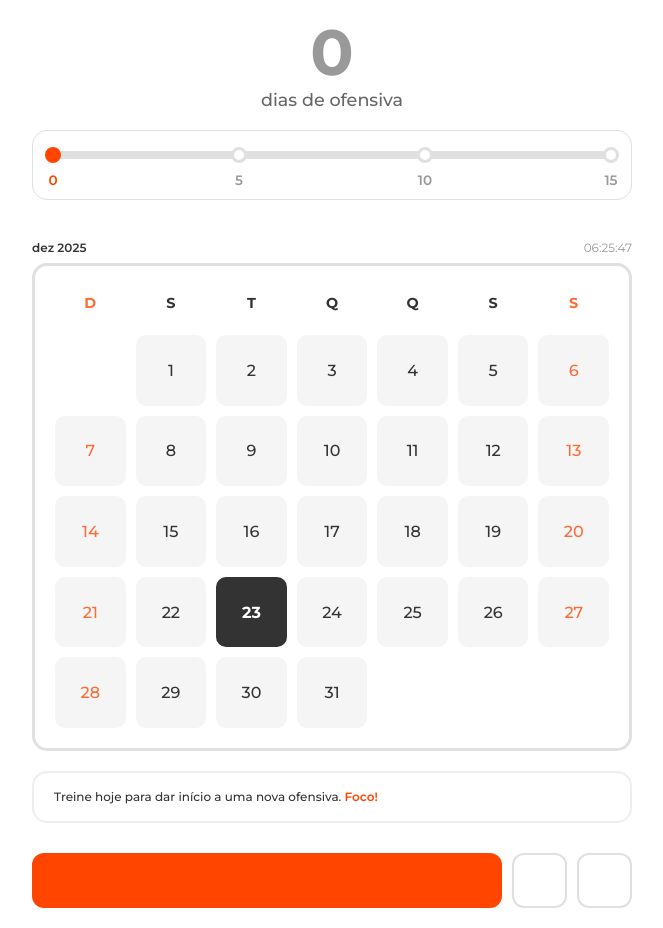
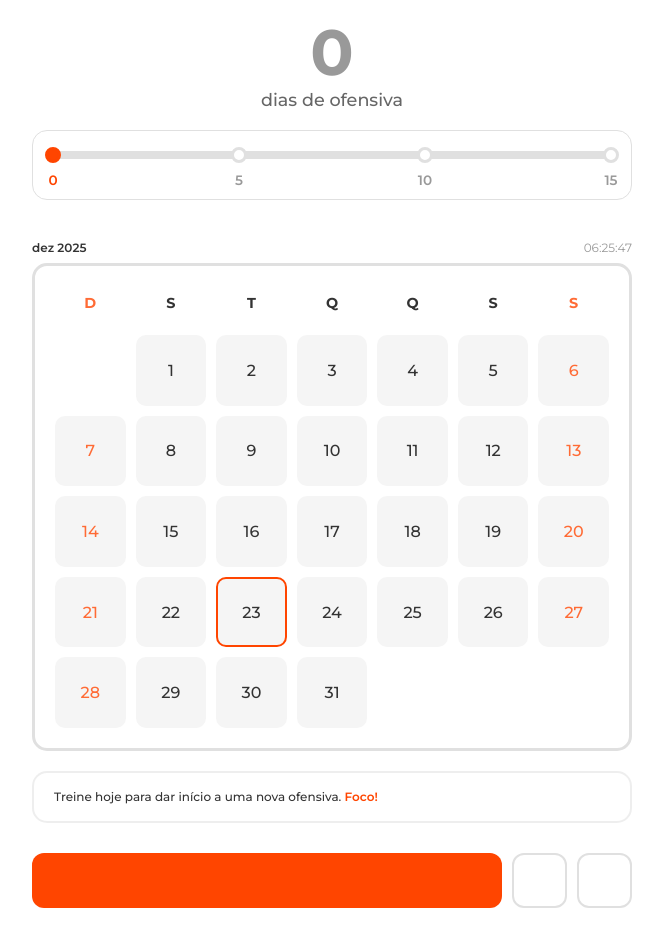
Before and after one commit to themvdiass/constancy, a React (Create React App) app: page / in a window 1280 px wide. Shown: the whole page, without its empty margins (308-971 px from the left). Built offline with nearby package versions, Linux system fonts and the light colour scheme; some icons are missing; the HTML template or start-up script is replaced by a standard one.

Commit message:
pequenos ajustes

```diff
--- a/src/App.css
+++ b/src/App.css
@@ -271,15 +271,11 @@ h1 {
 }
 
 .calendar-day.today {
-  background: #333;
-  color: white;
-  font-weight: 700;
+  border: 2px solid #FF4500;
 }
 
 .App.dark-mode .calendar-day.today {
-  background: #555;
-  color: white;
-  font-weight: 700;
+  border: 2px solid #FF6B35;
 }
 
 .calendar-day.checked {
@@ -289,9 +285,15 @@ h1 {
 }
 
 .calendar-day.today.checked {
-  background: #DC143C !important;
+  background: #FF4500 !important;
+  border: none;
   color: white;
   font-weight: 700;
+}
+
+.App.dark-mode .calendar-day.today.checked {
+  background: #FF6B35 !important;
+  border: none;
 }
 
 .calendar-day:not(.empty):not(.today):hover {
```
